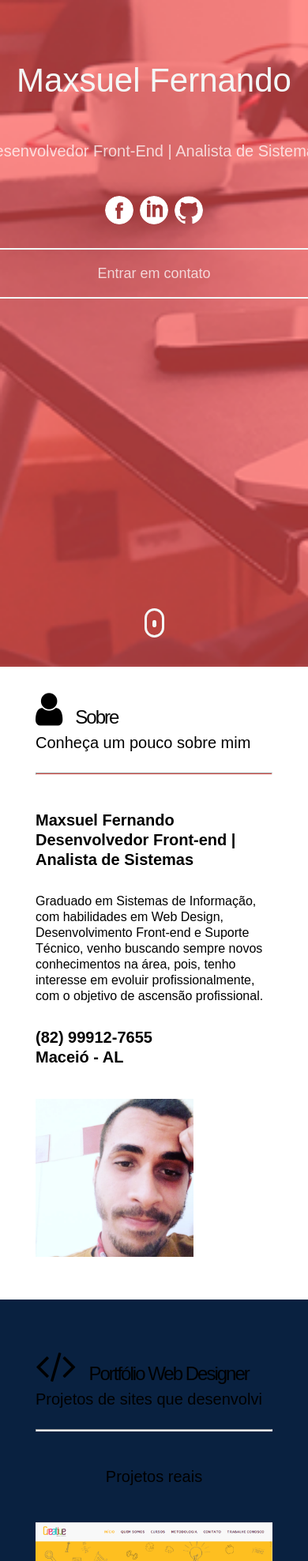
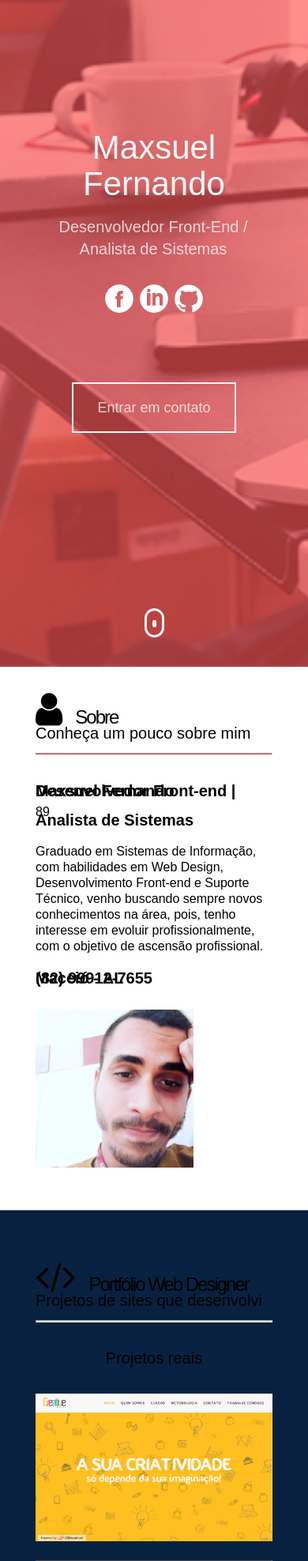
Before and after one commit to maxsueldev/portfolio2.0, a PHP site: page / in a window 390 px wide. Shown: the top 1976 px of the page at 79% size. Run offline with PHP 8.4, Linux system fonts and the light colour scheme; some web fonts are replaced.

Commit message:
intro with mobile first

```diff
--- a/css/style-raw.css
+++ b/css/style-raw.css
@@ -21,7 +21,7 @@ h2 {
 
 h3 {
     font-size: 20px;
-    line-height: 25px;
+    line-height: 0px;
 }
 
 .anim-typewriter {
@@ -149,8 +149,15 @@ hr.sb {
 .intro-container {
     display: flex;
     flex-direction: column;
-    align-content: center;
+    /* align-content: center; */
     flex-wrap: wrap;
+    line-height: 100px;
+    padding-top: 80px;
+}
+
+.intro-efect {
+    display: flex;
+    flex-direction: column;
 }
 
 .content-intro {
@@ -161,13 +168,17 @@ hr.sb {
     padding-top: 17px;
 }
 
+.content-intro h1 {
+    line-height: 46px;
+}
+
 .content-intro h3 {
     color:rgba(255, 255, 255, .75);
-    margin: 20px auto;
+    margin: 14px auto;
     border-right: 2px solid rgba(255, 255, 255, .75);
-    white-space: nowrap;
+    /* white-space: nowrap;
     overflow: hidden;
-    transform: translateY(-50%);
+    transform: translateY(-50%); */
 }
 
 .anim-typewriter {
--- a/index.php
+++ b/index.php
@@ -18,9 +18,12 @@
 <body>
 	<section id="intro" class="intro">
 		<div class="container16 content-intro intro-container">
-			<h1>Maxsuel Fernando</h1>
+			<div>
+				<h1>Maxsuel Fernando</h1>
+			</div>
 			<div class="intro-efect">
-				<h3 class="anim-typewriter">Desenvolvedor Front-End | Analista de Sistemas </span/h3>
+				<h3 class="anim-typewriter">Desenvolvedor Front-End /</h3>
+				<h3>Analista de Sistemas </h3>
 			</div>
 			<div class="redes-sociais">
 				<a href="https://www.facebook.com/maxsuelfernandob" target="_blank">
@@ -33,7 +36,9 @@
 					<img src="img/redes-sociais/github-logo.png" alt="github-logo" class="social-logo">
 				</a>
 			</div>
-			<a href="#contato" class="call-contato">Entrar em contato</a>
+			<div>
+				<a href="#contato" class="call-contato">Entrar em contato</a>
+			</div>
 		</div>
 		<a class="mouse" href="#sobre">
 			<div class="scroll-downs">
@@ -58,8 +63,10 @@
 			<div class="column13">
 
 				<h3 class="h3_bold">Maxsuel Fernando</h3>
-				<h3 class="h3_bold"><span>Desenvolvedor Front-end |</span> <span>Analista de Sistemas</span></h3>
-
+					<div class="container-intro-subtitulo">
+						<h3 class="h3_bold">Desenvolvedor Front-end |</h3> <br>89
+						<h3 class="h3_bold">Analista de Sistemas</h3>
+					</div>
 				<div class="texto">
 					<p>Graduado em Sistemas de Informação, com habilidades em Web Design, Desenvolvimento Front-end e Suporte Técnico, venho buscando sempre novos conhecimentos na área, pois, tenho interesse em evoluir profissionalmente, com o objetivo de ascensão profissional.</p>
 				</div>
```
